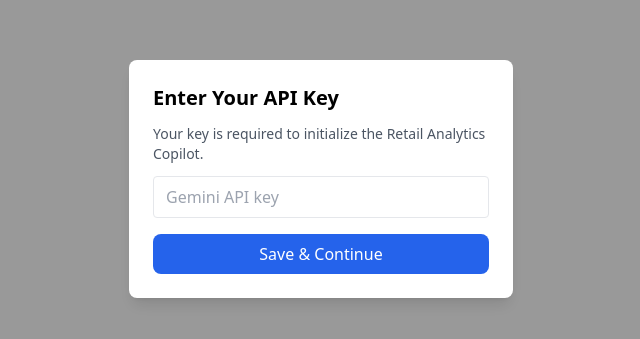
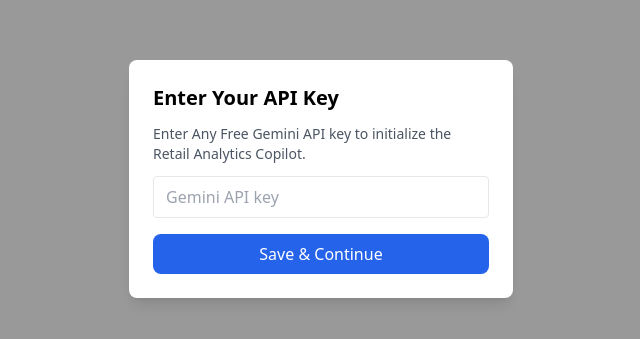
Before and after one commit to amrgodovich/retail-copilot-react, a React (Vite) app: page / in a window 1280 px wide. Shown: the part 221-560 px from the top of the page, without its empty margins (319-959 px from the left). Built offline with nearby package versions, Linux system fonts and the light colour scheme.

Commit message:
Update API key msg popup

```diff
--- a/src/components/Auth/ApiKeyModal.jsx
+++ b/src/components/Auth/ApiKeyModal.jsx
@@ -13,7 +13,7 @@
       <div className="bg-white p-6 rounded-lg shadow-lg w-96">
         <h2 className="text-xl font-bold mb-3">Enter Your API Key</h2>
         <p className="text-sm text-gray-600 mb-3">
-          Your key is required to initialize the Retail Analytics Copilot.
+          Enter Any Free Gemini API key to initialize the Retail Analytics Copilot.
         </p>
 
         <input
```
